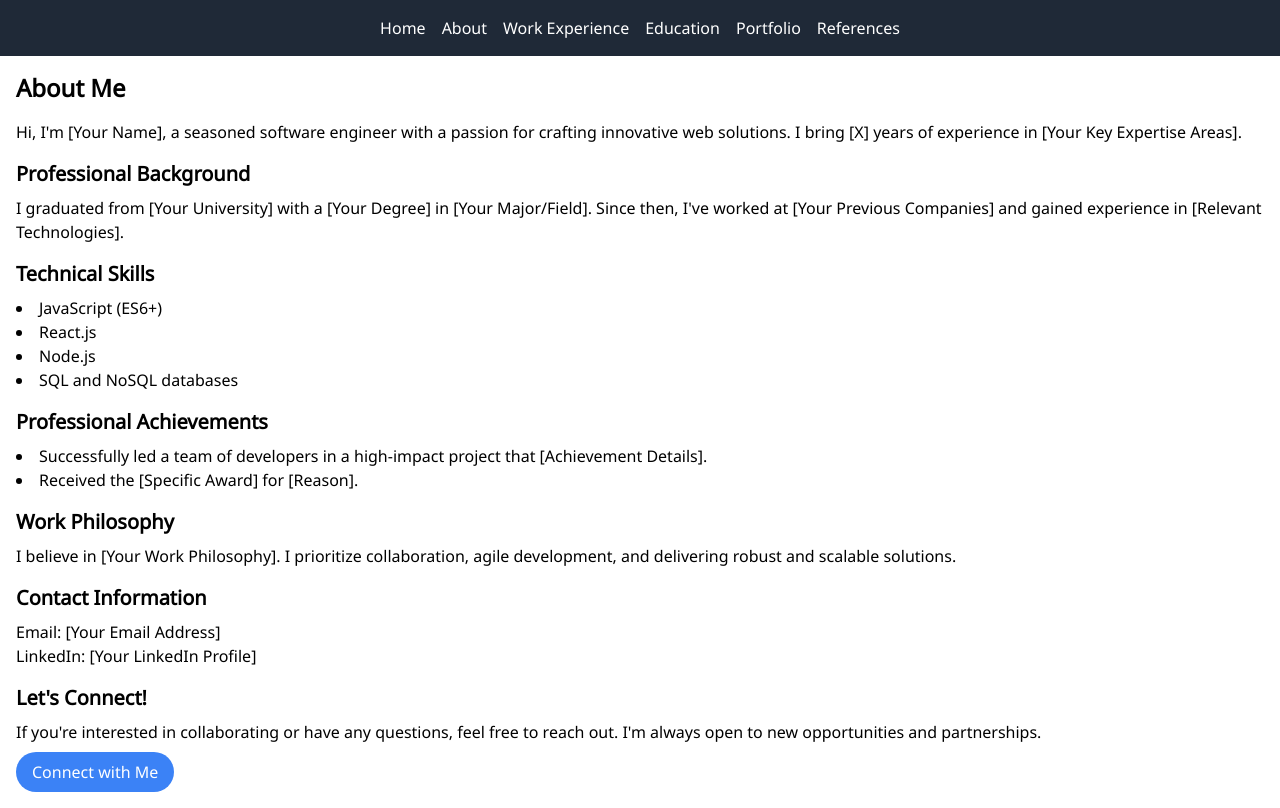
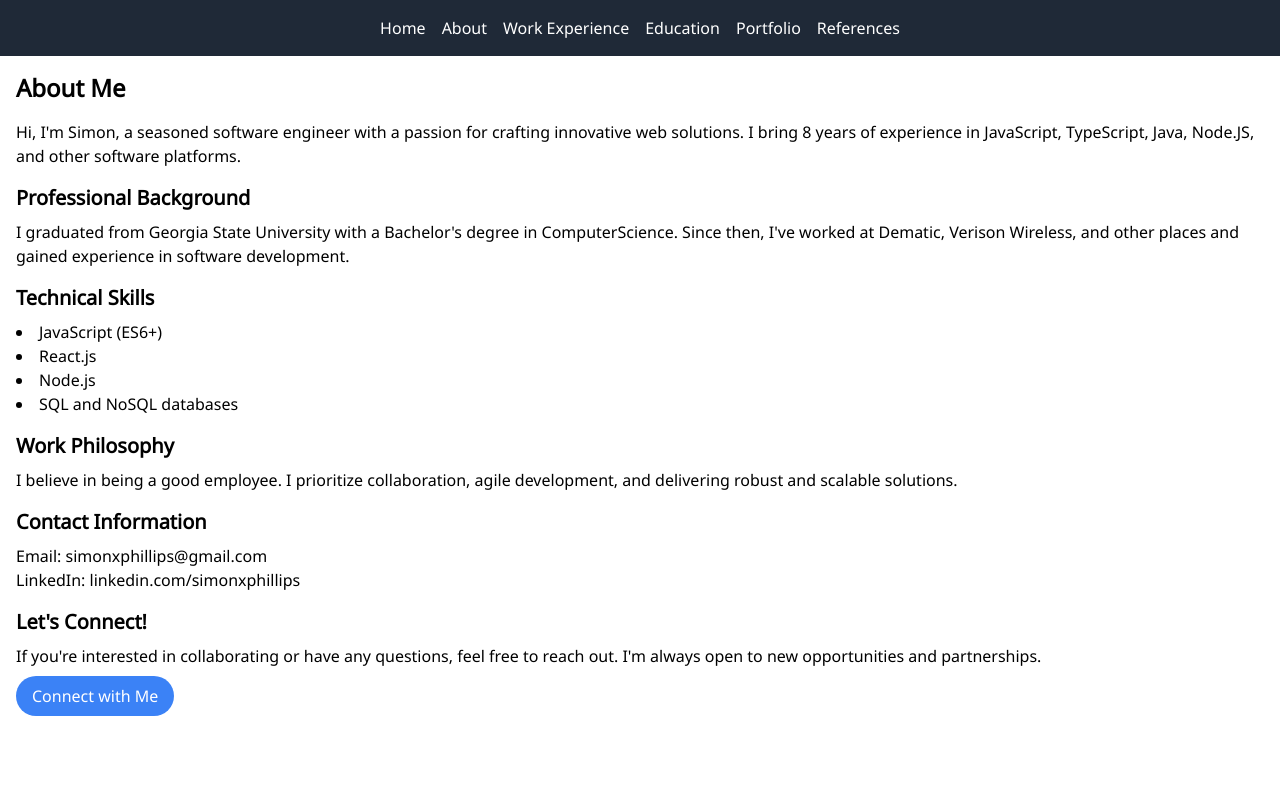
Before and after one commit to tassyguy/my-resume-website, a Next.js app: page /about in a window 1280 px wide. Built offline with nearby package versions, Linux system fonts and the light colour scheme.

Commit message:
Updated About

```diff
--- a/src/pages/about.tsx
+++ b/src/pages/about.tsx
@@ -11,16 +11,16 @@ const AboutPage: React.FC = () => {
 
         {/* Introduction */}
         <p>
-          Hi, I&apos;m [Your Name], a seasoned software engineer with a passion for crafting innovative web
-          solutions. I bring [X] years of experience in [Your Key Expertise Areas].
+          Hi, I&apos;m Simon, a seasoned software engineer with a passion for crafting innovative web
+          solutions. I bring 8 years of experience in JavaScript, TypeScript, Java, Node.JS, and other software platforms.
         </p>
 
         {/* Professional Background */}
         <section className="mt-4">
           <h2 className="text-xl font-semibold mb-2">Professional Background</h2>
           <p>
-            I graduated from [Your University] with a [Your Degree] in [Your Major/Field]. Since then, I&apos;ve
-            worked at [Your Previous Companies] and gained experience in [Relevant Technologies].
+            I graduated from Georgia State University with a Bachelor&apos;s degree in ComputerScience. Since then, I&apos;ve
+            worked at Dematic, Verison Wireless, and other places and gained experience in software development.
           </p>
         </section>
 
@@ -36,21 +36,20 @@ const AboutPage: React.FC = () => {
           </ul>
         </section>
 
-        {/* Professional Achievements */}
+        {/* Professional Achievements
         <section className="mt-4">
           <h2 className="text-xl font-semibold mb-2">Professional Achievements</h2>
           <ul className="list-disc list-inside">
             <li>Successfully led a team of developers in a high-impact project that [Achievement Details].</li>
             <li>Received the [Specific Award] for [Reason].</li>
-            {/* Add more achievements */}
           </ul>
-        </section>
+        </section>*/}
 
         {/* Work Philosophy */}
         <section className="mt-4">
           <h2 className="text-xl font-semibold mb-2">Work Philosophy</h2>
           <p>
-            I believe in [Your Work Philosophy]. I prioritize collaboration, agile development, and delivering
+            I believe in being a good employee. I prioritize collaboration, agile development, and delivering
             robust and scalable solutions.
           </p>
         </section>
@@ -58,8 +57,8 @@ const AboutPage: React.FC = () => {
         {/* Contact Information */}
         <section className="mt-4">
           <h2 className="text-xl font-semibold mb-2">Contact Information</h2>
-          <p>Email: [Your Email Address]</p>
-          <p>LinkedIn: [Your LinkedIn Profile]</p>
+          <p>Email: simonxphillips@gmail.com</p>
+          <p>LinkedIn: linkedin.com/simonxphillips</p>
           {/* Add more contact information */}
         </section>
 
```
